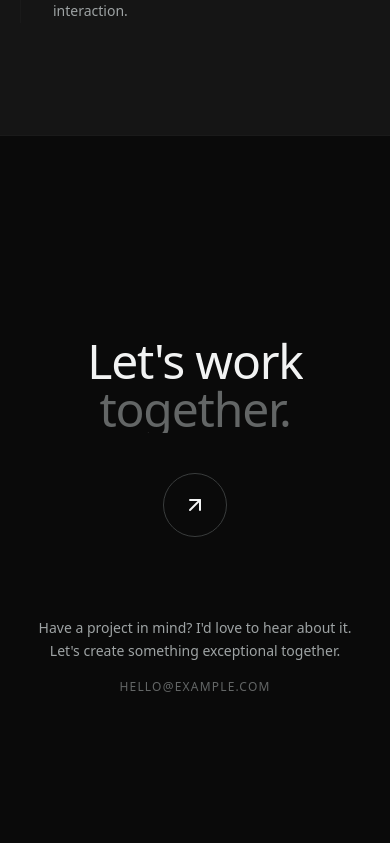
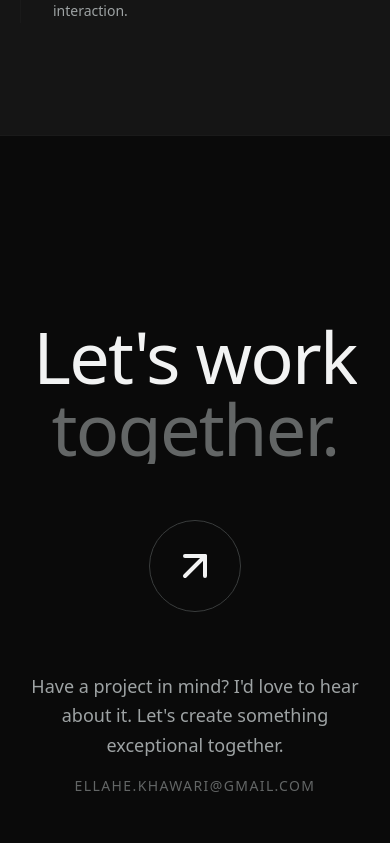
Before and after one commit to ellaheKhawari/ellahe-portfolio, a Next.js app: page / in a window 390 px wide. Shown: the part 5041-5884 px from the top of the page. Built offline with nearby package versions, Linux system fonts and the light colour scheme.

Commit message:
Feat & Style : contact section

```diff
--- a/components/sections/Contact.tsx
+++ b/components/sections/Contact.tsx
@@ -25,7 +25,7 @@ export function Contact() {
   };
 
   return (
-    <section id="contact" className="relative flex min-h-[90vh] items-center justify-center px-6 py-28">
+    <section id="contact" className="relative flex h-screen items-center justify-center px-6 py-6">
       <div className="relative flex flex-col items-center gap-12">
         <div
           className="absolute inset-0 z-10 flex flex-col items-center justify-center gap-8 transition-all duration-700 ease-[cubic-bezier(0.16,1,0.3,1)]"
@@ -37,7 +37,7 @@ export function Contact() {
         >
           <div className="flex flex-col items-center gap-2">
             <span
-              className="text-xs font-medium uppercase tracking-[0.3em] text-muted-foreground transition-all duration-500"
+              className="text-md md:text-lg mb-3 font-medium uppercase tracking-[0.3em] text-muted-foreground transition-all duration-500"
               style={{
                 transform: showSuccess ? "translateY(0)" : "translateY(10px)",
                 opacity: showSuccess ? 1 : 0,
@@ -47,7 +47,7 @@ export function Contact() {
               {t.contact.available}
             </span>
             <h3
-              className="text-3xl font-light tracking-tight text-foreground transition-all duration-500 sm:text-4xl"
+              className="text-6xl mb-5 font-light tracking-tight text-foreground transition-all duration-500 text-center"
               style={{
                 transform: showSuccess ? "translateY(0)" : "translateY(10px)",
                 opacity: showSuccess ? 1 : 0,
@@ -74,29 +74,29 @@ export function Contact() {
             }}
           >
             <div
-              className="h-px w-8 bg-border-strong transition-all duration-500 sm:w-12"
+              className="h-px w-14 md:w-30 bg-border-strong transition-all duration-500"
               style={{ transform: isButtonHovered ? "scaleX(0)" : "scaleX(1)", opacity: isButtonHovered ? 0 : 0.5 }}
             />
             <div
-              className="relative flex items-center gap-3 overflow-hidden rounded-full border px-6 py-3 transition-all duration-500 sm:px-8 sm:py-4"
+              className="relative flex items-center gap-3 overflow-hidden rounded-full border transition-all duration-500 px-8 py-4"
               style={{
                 borderColor: isButtonHovered ? "var(--mist)" : "var(--border-strong)",
                 backgroundColor: isButtonHovered ? "var(--mist)" : "transparent",
               }}
             >
               <Calendar
-                className="size-4 transition-all duration-500 sm:size-5"
+                className="size-6 transition-all duration-500 sm:size-5"
                 strokeWidth={1.5}
                 style={{ color: isButtonHovered ? "var(--accent-foreground)" : "var(--foreground)" }}
               />
               <span
-                className="text-sm font-medium tracking-wide transition-all duration-500 sm:text-base"
+                className="text-md md:text-lg font-medium tracking-wide transition-all duration-500 sm:text-base"
                 style={{ color: isButtonHovered ? "var(--accent-foreground)" : "var(--foreground)" }}
               >
                 {t.contact.book}
               </span>
               <ArrowUpRight
-                className="size-4 transition-all duration-500 sm:size-5"
+                className="size-7 transition-all duration-500 sm:size-5"
                 strokeWidth={1.5}
                 style={{
                   color: isButtonHovered ? "var(--accent-foreground)" : "var(--foreground)",
@@ -105,13 +105,13 @@ export function Contact() {
               />
             </div>
             <div
-              className="h-px w-8 bg-border-strong transition-all duration-500 sm:w-12"
+              className="h-px w-14 md:w-30 bg-border-strong transition-all duration-500 "
               style={{ transform: isButtonHovered ? "scaleX(0)" : "scaleX(1)", opacity: isButtonHovered ? 0 : 0.5 }}
             />
           </button>
 
           <span
-            className="text-xs uppercase tracking-widest text-muted-foreground/60 transition-all duration-500"
+            className="text-md mt-5 md:text-lg uppercase tracking-widest text-muted-foreground/60 transition-all duration-500"
             style={{ transform: showSuccess ? "translateY(0)" : "translateY(10px)", opacity: showSuccess ? 1 : 0, transitionDelay: "450ms" }}
           >
             {t.contact.duration}
@@ -127,7 +127,7 @@ export function Contact() {
         >
           <div className="flex flex-col items-center gap-6">
             <h2
-              className="relative text-center text-5xl font-light tracking-tight text-foreground transition-all duration-700 ease-[cubic-bezier(0.16,1,0.3,1)] sm:text-6xl md:text-7xl lg:text-8xl"
+              className="relative text-center font-light tracking-tight text-foreground transition-all duration-700 ease-[cubic-bezier(0.16,1,0.3,1)] text-7xl md:text-9xl"
               style={{
                 opacity: isClicked ? 0 : 1,
                 transform: isClicked ? "translateY(-40px) scale(0.95)" : "translateY(0) scale(1)",
@@ -151,7 +151,7 @@ export function Contact() {
               </span>
             </h2>
 
-            <div className="relative mt-4 flex size-16 items-center justify-center sm:size-20">
+            <div className="relative mt-8 mb-3 flex items-center justify-center size-23 md:size-28">
               <div
                 className="pointer-events-none absolute inset-0 rounded-full border transition-all ease-out"
                 style={{
@@ -163,7 +163,7 @@ export function Contact() {
                 }}
               />
               <ArrowUpRight
-                className="size-6 transition-all ease-[cubic-bezier(0.16,1,0.3,1)] sm:size-7"
+                className="transition-all ease-[cubic-bezier(0.16,1,0.3,1)] size-12"
                 style={{
                   transform: isClicked
                     ? "translate(100px, -100px) scale(0.5)"
@@ -180,11 +180,11 @@ export function Contact() {
         </div>
 
         <div
-          className="mt-8 flex flex-col items-center gap-4 text-center transition-all delay-100 duration-500"
+          className="absoult bottom-0 flex flex-col items-center gap-4 text-center transition-all delay-100 duration-500"
           style={{ opacity: isClicked ? 0 : 1, transform: isClicked ? "translateY(20px)" : "translateY(0)", pointerEvents: isClicked ? "none" : "auto" }}
         >
-          <p className="max-w-md text-sm leading-relaxed text-muted-foreground">{t.contact.body}</p>
-          <span className="text-xs uppercase tracking-widest text-muted-foreground/60">
+          <p className="max-w-xl text-lg md:text-xl leading-relaxed text-muted-foreground">{t.contact.body}</p>
+          <span className="text-sm md:text-lg uppercase tracking-widest text-muted-foreground/60">
             {t.contact.email}
           </span>
         </div>
--- a/lib/i18n/dictionaries/en.ts
+++ b/lib/i18n/dictionaries/en.ts
@@ -200,7 +200,7 @@ const en: Dictionary = {
     available: "Available for projects",
     book: "Book a call",
     duration: "15 min intro call",
-    email: "hello@example.com",
+    email: "ellahe.khawari@gmail.com",
   },
   footer: {
     tagline: "Designing and building thoughtful digital products.",
--- a/lib/i18n/dictionaries/fa.ts
+++ b/lib/i18n/dictionaries/fa.ts
@@ -128,7 +128,7 @@ const fa: Dictionary = {
     available: "آماده همکاری در پروژه‌ها",
     book: "رزرو تماس",
     duration: "۱۵ دقیقه گفتگوی آشنایی",
-    email: "hello@example.com",
+    email: "ellahe.khawari@gmail.com",
   },
   footer: {
     tagline: "طراحی و ساخت محصولات دیجیتال هوشمندانه.",
```
